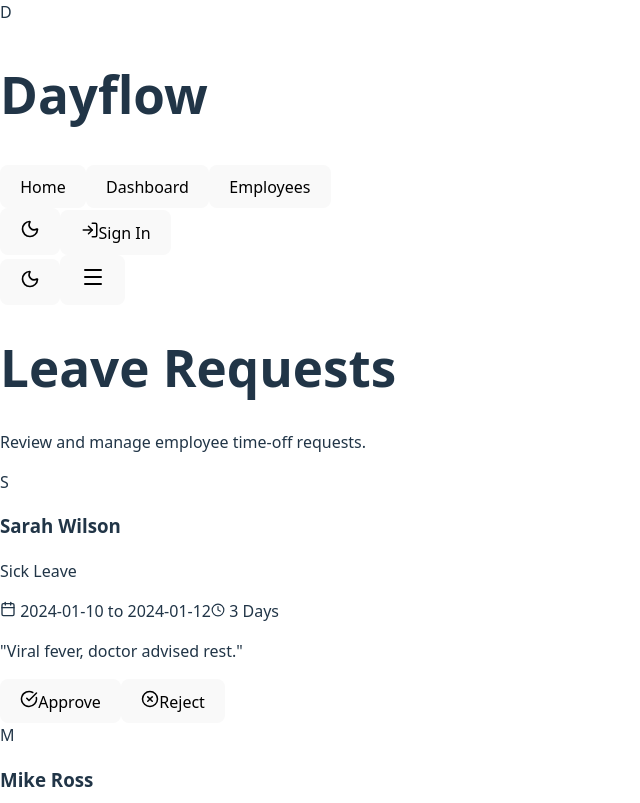
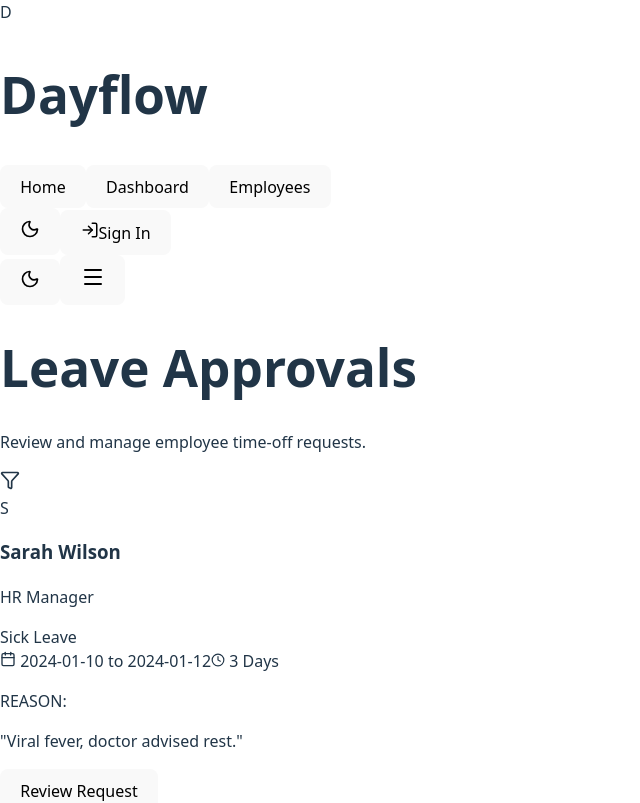
Before and after one commit to HarshJasani9/Delta, a React (Vite) app in the folder client/: page /admin/leaves in a window 1280 px wide. Shown: the top 803 px of the page, without its empty margins (0-640 px from the left). Built offline with nearby package versions, Linux system fonts and the light colour scheme.

Commit message:
Updated admin section

```diff
--- a/client/src/pages/admin/LeaveRequests.jsx
+++ b/client/src/pages/admin/LeaveRequests.jsx
@@ -1,81 +1,136 @@
 import React, { useState } from 'react';
-import { CheckCircle, XCircle, Clock, Calendar } from 'lucide-react';
+import { CheckCircle, XCircle, Clock, Calendar, MessageSquare, Filter } from 'lucide-react';
 
 const LeaveRequests = () => {
+  // Mock Data: Admin viewing ALL requests [Section 3.5.2]
   const [requests, setRequests] = useState([
-    { id: 1, name: 'Sarah Wilson', type: 'Sick Leave', from: '2024-01-10', to: '2024-01-12', days: 3, reason: 'Viral fever, doctor advised rest.', status: 'Pending' },
-    { id: 2, name: 'Mike Ross', type: 'Casual Leave', from: '2024-01-15', to: '2024-01-15', days: 1, reason: 'Personal errands.', status: 'Pending' },
-    { id: 3, name: 'Rachel Green', type: 'Unpaid Leave', from: '2024-01-20', to: '2024-01-25', days: 6, reason: 'Family vacation.', status: 'Pending' },
+    { id: 1, name: 'Sarah Wilson', role: 'HR Manager', type: 'Sick Leave', from: '2024-01-10', to: '2024-01-12', days: 3, reason: 'Viral fever, doctor advised rest.', status: 'Pending', adminComment: '' },
+    { id: 2, name: 'Mike Ross', role: 'Developer', type: 'Paid Leave', from: '2024-01-15', to: '2024-01-15', days: 1, reason: 'Personal errands.', status: 'Pending', adminComment: '' },
+    { id: 3, name: 'Rachel Green', role: 'Marketing', type: 'Unpaid Leave', from: '2024-01-20', to: '2024-01-25', days: 6, reason: 'Family vacation.', status: 'Pending', adminComment: '' },
   ]);
 
-  const handleAction = (id, action) => {
-    // In a real app, this would send an API request
+  const [commentText, setCommentText] = useState('');
+  const [activeRequestId, setActiveRequestId] = useState(null);
+
+  // Requirement: Approve or Reject Requests + Add Comments
+  const handleAction = (id, status) => {
     setRequests(requests.map(req =>
-      req.id === id ? { ...req, status: action === 'approve' ? 'Approved' : 'Rejected' } : req
+      req.id === id ? { ...req, status: status, adminComment: commentText } : req
     ));
+    // Reset form
+    setCommentText('');
+    setActiveRequestId(null);
   };
 
   return (
     <div className="p-6 space-y-6">
-      <div className="mb-6">
-        <h1 className="text-2xl font-bold text-gray-800 dark:text-white">Leave Requests</h1>
+      <div className="flex justify-between items-end mb-4">
+        <div>
+          <h1 className="text-2xl font-bold text-gray-800 dark:text-white">Leave Approvals</h1>
           <p className="text-gray-500 dark:text-gray-400">Review and manage employee time-off requests.</p>
+        </div>
+        <div className="bg-white dark:bg-gray-800 p-2 rounded-lg border border-gray-200 dark:border-gray-700 cursor-pointer">
+           <Filter size={20} className="text-gray-500"/>
+        </div>
       </div>
 
       <div className="grid grid-cols-1 gap-4">
         {requests.length === 0 ? (
-          <div className="text-center py-12 bg-white dark:bg-gray-800 rounded-xl">
-             <p className="text-gray-500">No pending requests.</p>
+          <div className="text-center py-12 bg-white dark:bg-gray-800 rounded-xl border border-dashed border-gray-300">
+             <p className="text-gray-500">No pending requests found.</p>
           </div>
         ) : requests.map((req) => (
           <div key={req.id} className="bg-white dark:bg-gray-800 p-6 rounded-xl shadow-sm border border-gray-100 dark:border-gray-700 flex flex-col md:flex-row gap-6 animate-fade-in">
-            {/* User Info */}
-            <div className="flex items-start gap-4 min-w-[200px]">
+
+            {/* User Info Column */}
+            <div className="flex items-start gap-4 min-w-[200px] border-b md:border-b-0 md:border-r border-gray-100 dark:border-gray-700 pb-4 md:pb-0 pr-0 md:pr-4">
                <div className="w-12 h-12 rounded-full bg-indigo-100 dark:bg-indigo-900/50 flex items-center justify-center text-primary font-bold text-lg">
                   {req.name.charAt(0)}
                </div>
                <div>
                   <h3 className="font-bold text-gray-800 dark:text-white">{req.name}</h3>
-                  <p className="text-sm text-gray-500">{req.type}</p>
+                  <p className="text-sm text-gray-500">{req.role}</p>
+                  <span className={`inline-block mt-2 px-2 py-0.5 rounded text-xs font-bold
+                    ${req.type === 'Sick Leave' ? 'bg-rose-50 text-rose-600' : 'bg-blue-50 text-blue-600'}
+                  `}>
+                    {req.type}
+                  </span>
                </div>
             </div>
 
-            {/* Leave Details */}
-            <div className="flex-1 space-y-2">
-               <div className="flex items-center gap-4 text-sm text-gray-600 dark:text-gray-300">
-                  <span className="flex items-center gap-1"><Calendar size={16} className="text-primary"/> {req.from} to {req.to}</span>
-                  <span className="flex items-center gap-1 bg-gray-100 dark:bg-gray-700 px-2 py-0.5 rounded text-xs font-medium"><Clock size={14}/> {req.days} Days</span>
-               </div>
-               <p className="text-gray-600 dark:text-gray-400 text-sm bg-gray-50 dark:bg-gray-700/30 p-3 rounded-lg border border-gray-100 dark:border-gray-700">
-                  "{req.reason}"
-               </p>
+            {/* Leave Details Column */}
+            <div className="flex-1 space-y-3">
+               <div className="flex flex-wrap items-center gap-4 text-sm text-gray-600 dark:text-gray-300">
+                  <span className="flex items-center gap-1 font-medium"><Calendar size={16} className="text-primary"/> {req.from} <span className="text-gray-400">to</span> {req.to}</span>
+                  <span className="flex items-center gap-1 bg-gray-100 dark:bg-gray-700 px-2 py-0.5 rounded text-xs font-bold"><Clock size={14}/> {req.days} Days</span>
                </div>
 
-            {/* Actions */}
-            <div className="flex items-center gap-3 md:border-l md:pl-6 border-gray-100 dark:border-gray-700">
+               {/* Employee Remark */}
+               <div className="bg-gray-50 dark:bg-gray-700/30 p-3 rounded-lg border border-gray-100 dark:border-gray-700">
+                 <p className="text-xs text-gray-400 font-bold mb-1">REASON:</p>
+                 <p className="text-sm text-gray-700 dark:text-gray-300 italic">"{req.reason}"</p>
+               </div>
+
+               {/* Admin Comment Section [Requirement 3.5.2: Add Comments] */}
+               {req.status === 'Pending' && activeRequestId === req.id && (
+                 <div className="mt-2 animate-fade-in">
+                   <textarea
+                     className="w-full p-3 text-sm border border-gray-300 dark:border-gray-600 rounded-lg outline-none bg-white dark:bg-gray-900 dark:text-white focus:ring-2 focus:ring-primary"
+                     placeholder="Add a comment or reason for rejection..."
+                     value={commentText}
+                     onChange={(e) => setCommentText(e.target.value)}
+                     rows={2}
+                   />
+                 </div>
+               )}
+               {req.adminComment && req.status !== 'Pending' && (
+                 <p className="text-xs text-primary mt-1"><span className="font-bold">Your Comment:</span> {req.adminComment}</p>
+               )}
+            </div>
+
+            {/* Actions Column */}
+            <div className="flex flex-col justify-center gap-3 min-w-[140px]">
                {req.status === 'Pending' ? (
                  <>
+                   {activeRequestId !== req.id ? (
                      <button
-                     onClick={() => handleAction(req.id, 'approve')}
-                     className="flex items-center gap-2 px-4 py-2 bg-green-100 text-green-700 dark:bg-green-900/30 dark:text-green-400 rounded-lg font-medium hover:bg-green-200 dark:hover:bg-green-900/50 transition-colors"
+                       onClick={() => setActiveRequestId(req.id)}
+                       className="w-full py-2 bg-primary text-white rounded-lg text-sm font-medium hover:bg-indigo-700 transition-colors shadow-sm"
                      >
-                     <CheckCircle size={18} />
-                     Approve
+                       Review Request
+                     </button>
+                   ) : (
+                     <div className="space-y-2 animate-fade-in">
+                        <button
+                          onClick={() => handleAction(req.id, 'Approved')}
+                          className="w-full flex items-center justify-center gap-2 px-3 py-2 bg-green-600 text-white rounded-lg text-sm font-medium hover:bg-green-700 transition-colors"
+                        >
+                          <CheckCircle size={16} /> Approve
                         </button>
                         <button
-                     onClick={() => handleAction(req.id, 'reject')}
-                     className="flex items-center gap-2 px-4 py-2 bg-red-100 text-red-700 dark:bg-red-900/30 dark:text-red-400 rounded-lg font-medium hover:bg-red-200 dark:hover:bg-red-900/50 transition-colors"
+                          onClick={() => handleAction(req.id, 'Rejected')}
+                          className="w-full flex items-center justify-center gap-2 px-3 py-2 bg-red-600 text-white rounded-lg text-sm font-medium hover:bg-red-700 transition-colors"
                         >
-                     <XCircle size={18} />
-                     Reject
+                          <XCircle size={16} /> Reject
                         </button>
+                        <button
+                          onClick={() => setActiveRequestId(null)}
+                          className="w-full text-xs text-gray-500 hover:text-gray-700 dark:hover:text-gray-300 underline"
+                        >
+                          Cancel
+                        </button>
+                     </div>
+                   )}
                  </>
                ) : (
-                 <span className={`px-4 py-2 rounded-lg font-bold text-sm
-                    ${req.status === 'Approved' ? 'bg-green-50 text-green-600' : 'bg-red-50 text-red-600'}
+                 <div className={`flex flex-col items-center justify-center gap-1 px-4 py-3 rounded-lg border
+                    ${req.status === 'Approved'
+                      ? 'bg-green-50 border-green-100 text-green-700 dark:bg-green-900/20 dark:border-green-900'
+                      : 'bg-red-50 border-red-100 text-red-700 dark:bg-red-900/20 dark:border-red-900'}
                  `}>
-                    {req.status}
-                 </span>
+                    {req.status === 'Approved' ? <CheckCircle size={24}/> : <XCircle size={24}/>}
+                    <span className="font-bold text-sm">{req.status}</span>
+                 </div>
                )}
             </div>
           </div>
```
Lines whose indentation alone changed are shown as unchanged.
